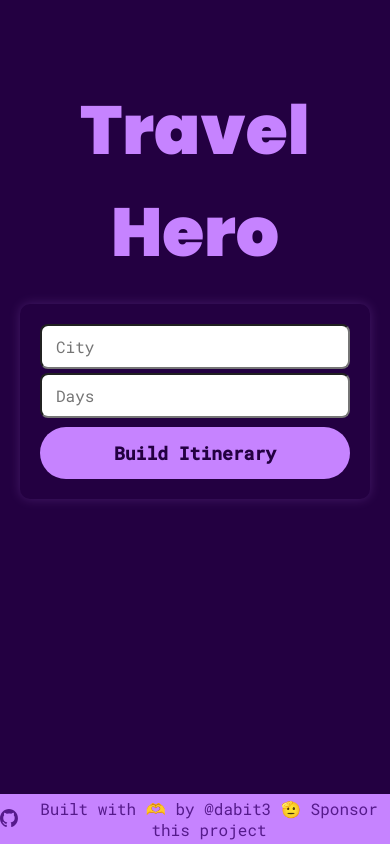
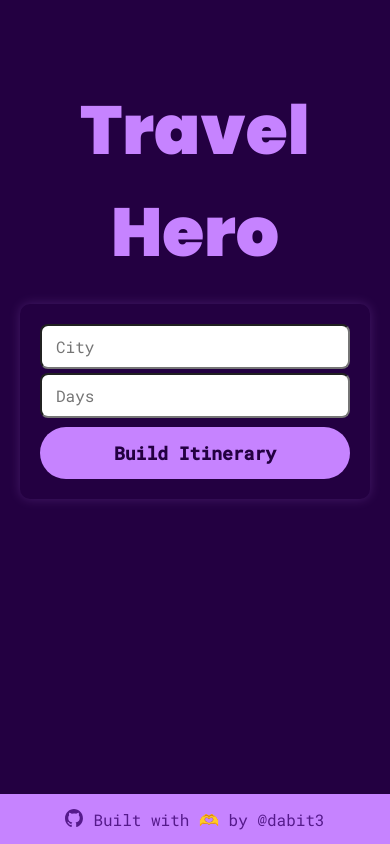
Before and after one commit to FiveMachine/GPT-TravelApp, a Next.js app: page / in a window 390 px wide. Built offline with nearby package versions, Linux system fonts and the light colour scheme.

Commit message:
fixed mobile footer

```diff
--- a/app/globals.css
+++ b/app/globals.css
@@ -150,6 +150,12 @@ input {
   }
 }
 
+@media screen and (max-width: 600px) {
+  .sponsor {
+    display: none;
+  }
+}
+
 @media screen and (max-width: 900px) {
   .results-container {
     width: 100%;
--- a/app/layout.tsx
+++ b/app/layout.tsx
@@ -24,7 +24,7 @@ export default function RootLayout({
            <Image style={{ marginTop: '2px'}} alt="code available on github" width="18" height="18" src="/github.svg" />
            </a>
             <p>
-            Built with 🫶 by <a target="_blank" rel="no-opener" href="https://twitter.com/dabit3">@dabit3</a> <a target="_blank" rel="no-opener" href="https://github.com/dabit3/gpt-travel-advisor">🫡 Sponsor this project</a>
+            Built with 🫶 by <a target="_blank" rel="no-opener" href="https://twitter.com/dabit3">@dabit3</a> <a className="sponsor" target="_blank" rel="no-opener" href="https://github.com/dabit3/gpt-travel-advisor">🫡 Sponsor this project</a>
             </p>
         </footer>
       </body>
```
